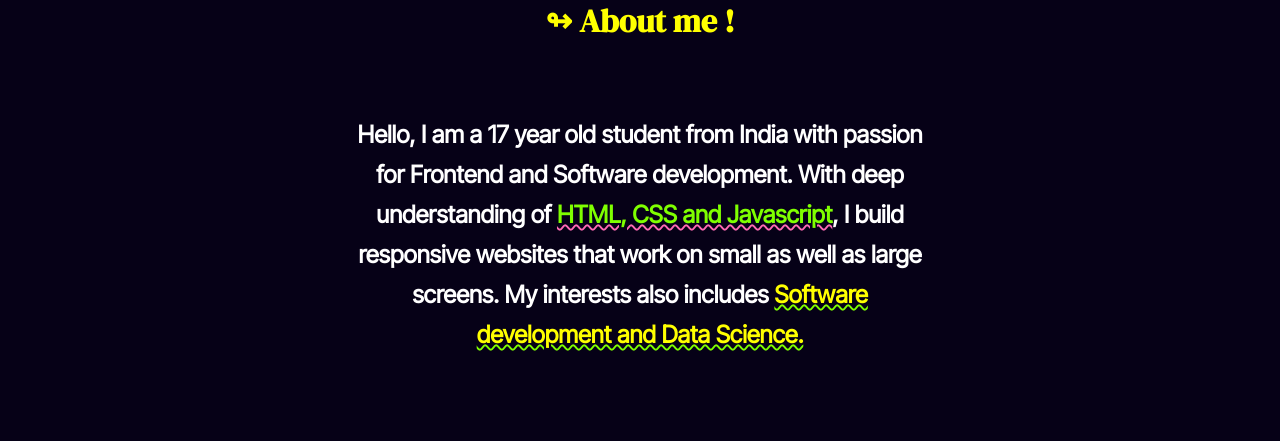
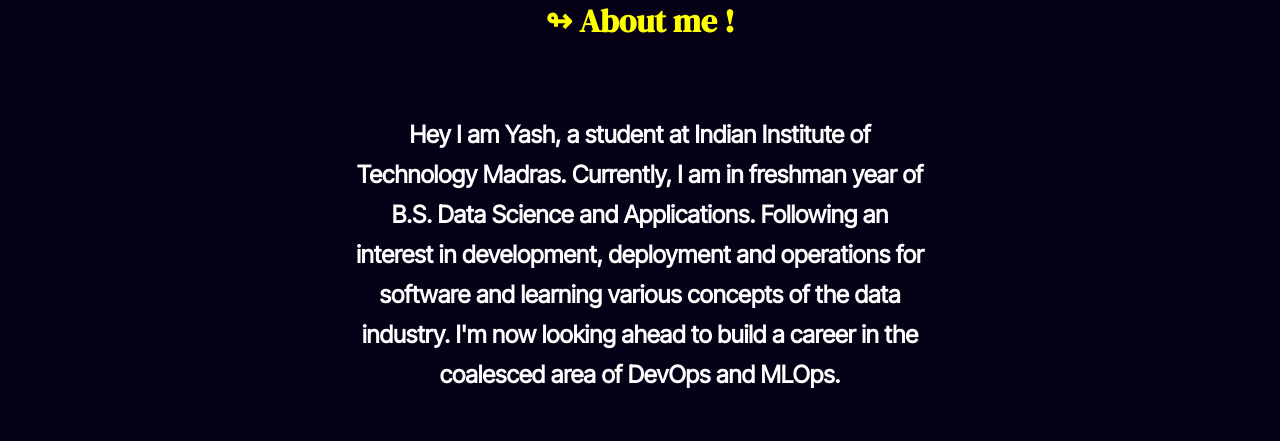
Before and after one commit to yashkc2025/yashkc2025.github.io, a React (Create React App) app: page / in a window 1280 px wide. Shown: the part 1105-1546 px from the top of the page. Built offline with nearby package versions, Linux system fonts and the light colour scheme; a web font is replaced by a local one.

Commit message:
update about section

```diff
--- a/src/components/About.js
+++ b/src/components/About.js
@@ -4,9 +4,14 @@
             <h1 className="about-head">↬ About me !</h1>
             {/* <h1 className="about-head-alt">↬ मेरे बारे में !</h1> */}
             <div className="about-sub">
-                <h3 className="about-sub-text">Hello, I am a 17 year old student from India with passion for Frontend and Software development.
+                <h3 className="about-sub-text">
+                    Hey I am Yash, a student at Indian Institute of Technology Madras. Currently, I am in freshman year of B.S. Data Science and Applications.
+                    Following an interest in development, deployment and operations for software and learning various concepts of
+                    the data industry. I'm now looking ahead to build a career in the coalesced area of DevOps and MLOps.
+
+                    {/* Hello, I am a 17 year old student from India with passion for Frontend and Software development.
                     With deep understanding of <span className="about-lang">HTML, CSS and Javascript</span>, I build responsive websites that work on
-                    small as well as large screens. My interests also includes <span className="about-role">Software development and Data Science.</span>
+                    small as well as large screens. My interests also includes <span className="about-role">Software development and Data Science.</span>  */}
                 </h3>
             </div>
         </div>
```
Also changed, not shown: 2 other files (tests, documents, lock files or other folders).
